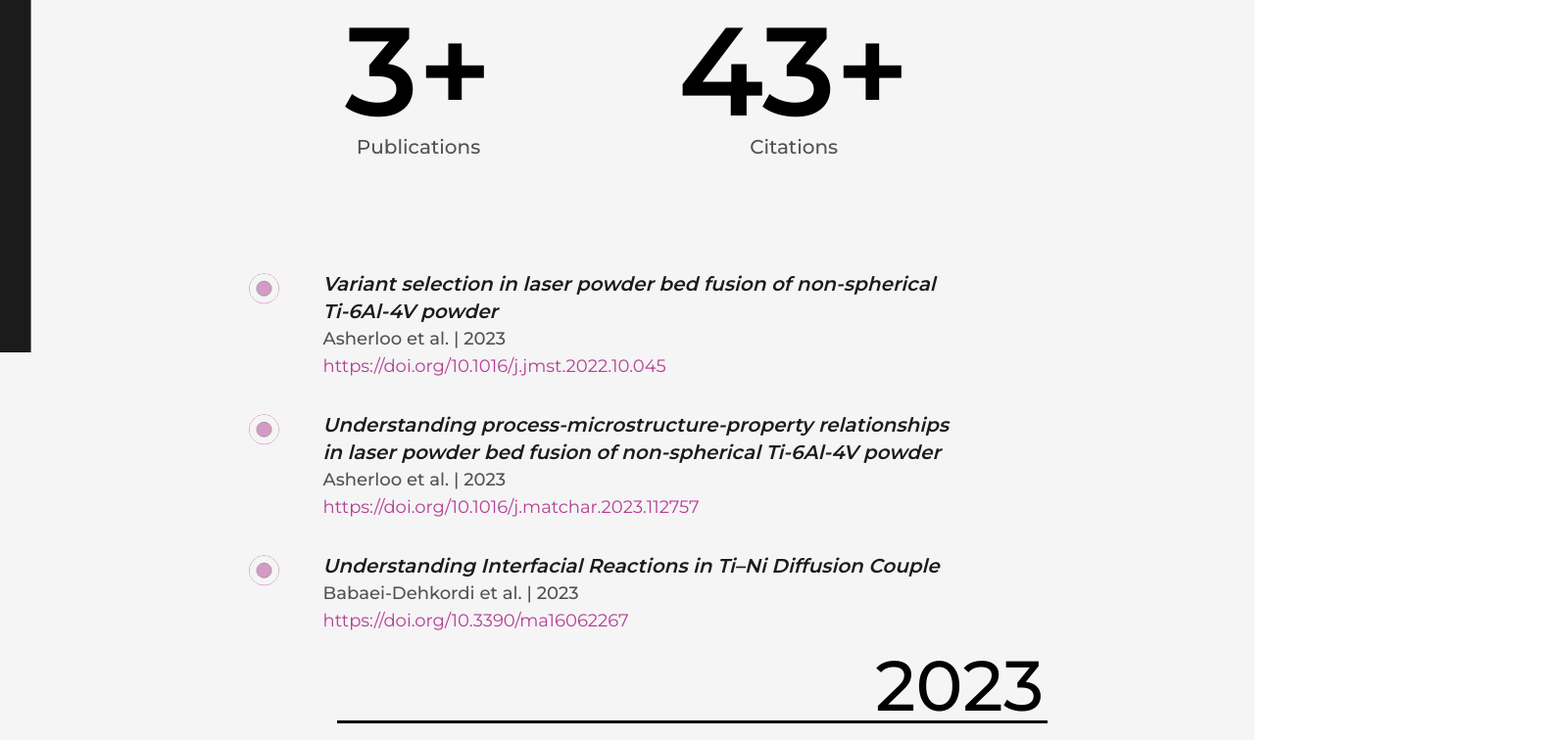
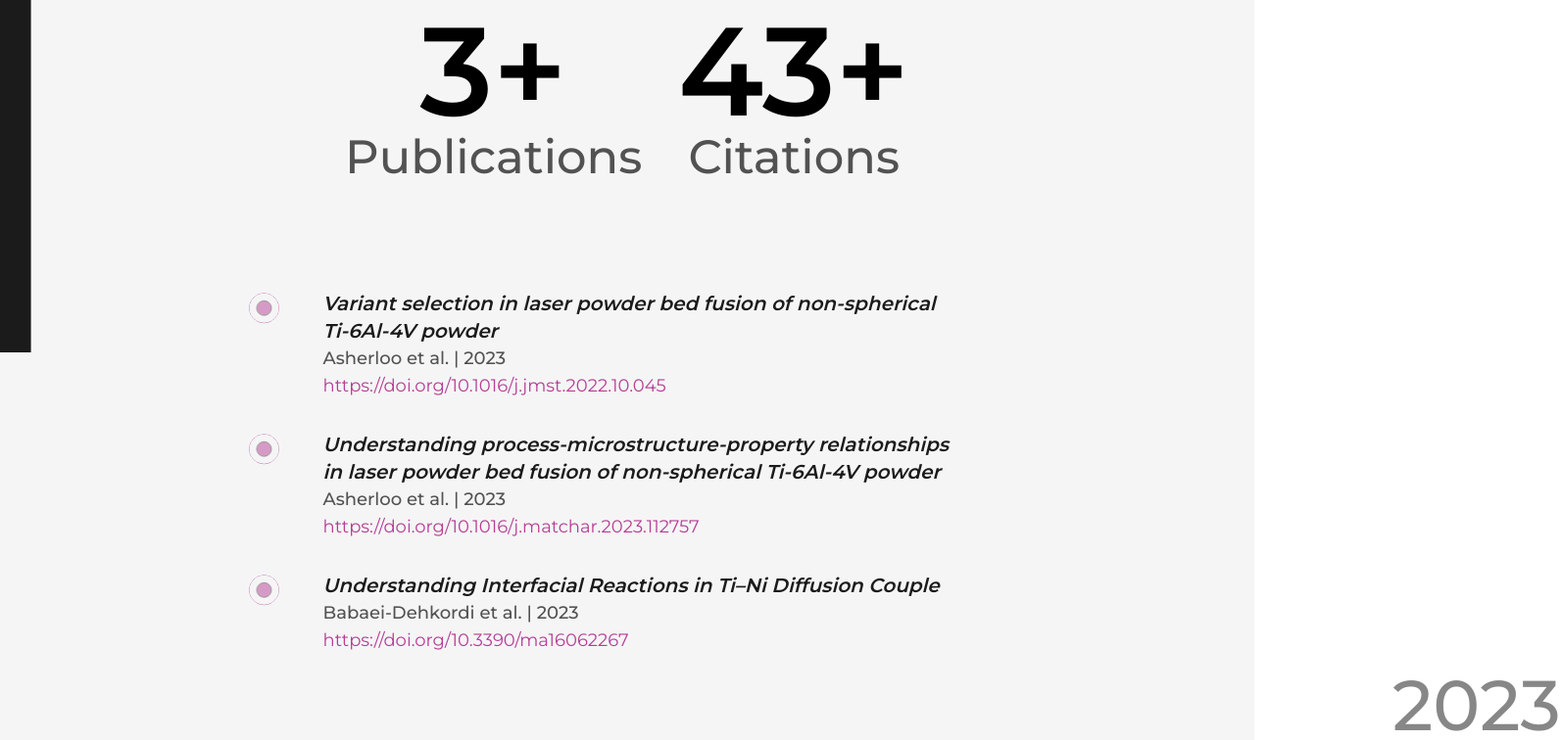
Before and after one commit to masherloo/New-Website, a Next.js app: page /publications in a window 1280 px wide. Shown: the part 440-1196 px from the top of the page at 98% size, 1593 px wide, since content can reach past the window. Built offline with nearby package versions, Linux system fonts and the light colour scheme.

Commit message:
added numbers to the publication page

```diff
--- a/src/components/Articles.js
+++ b/src/components/Articles.js
@@ -28,15 +28,16 @@ const Details = ({ authors, title, year, doi }) => {
 
 const YearIcon = ({ year }) => {
   const ref = useRef(null);
-  const isInView = useInView(ref);
+  const isInView = useInView(ref, { once: true });
+  const scrollYProgress = useScroll(ref);
   return (
     <>
       <div
         ref={ref}
         style={{
-          transform: isInView ? "none" : "translateX(500px)",
+          transform: isInView ? "none" : "translateX(1000px)",
           opacity: isInView ? 1 : 0,
-          transition: "all 1s ease-in-out"
+          transition: "all 2s ease-in-out"
         }}
         className="w-full text-right mt-0 text-7xl xl:text-7xl md:text-5xl sm:text-3xl font-medium"
       >
@@ -47,7 +48,7 @@ const YearIcon = ({ year }) => {
       style={{
         width: isInView ? "89%" : "0",
         opacity: isInView ? 1 : 0,
-        transition: "all 1s ease-in-out",
+        transition: "all 2s ease-in-out",
       }}
        className="h-[3px] bg-black ml-24 md:ml-16 sm:ml-8 mb-8 float-right"></span>
     </>
--- a/src/pages/publications.js
+++ b/src/pages/publications.js
@@ -59,13 +59,13 @@ const Publications = () => {
                     <span className='inline-block text-9xl font-semibold xl:text-7xl md:text-5xl'>
                       <Numbers value={9} />+
                     </span>
-                    <h2 className='text-xl font-medium capitalize text-dark/75'>Publications</h2>
+                    <h2 className='text-5xl xl:text-3xl md:text-1xl font-medium capitalize text-dark/75'>Publications</h2>
                   </div>
                   <div className='flex flex-col items-center justify-center mr-64 lg:mr-32 md:mr-16 sm:mr-8'>
                     <span className='inline-block text-9xl font-semibold xl:text-7xl md:text-5xl'>
                     <Numbers value={120} />+
                     </span>
-                    <h2 className='text-xl font-medium capitalize text-dark/75'>Citations</h2>
+                    <h2 className='text-5xl xl:text-3xl md:text-1xl font-medium capitalize text-dark/75'>Citations</h2>
                   </div>
                 </div>
                 <Articles />
```
